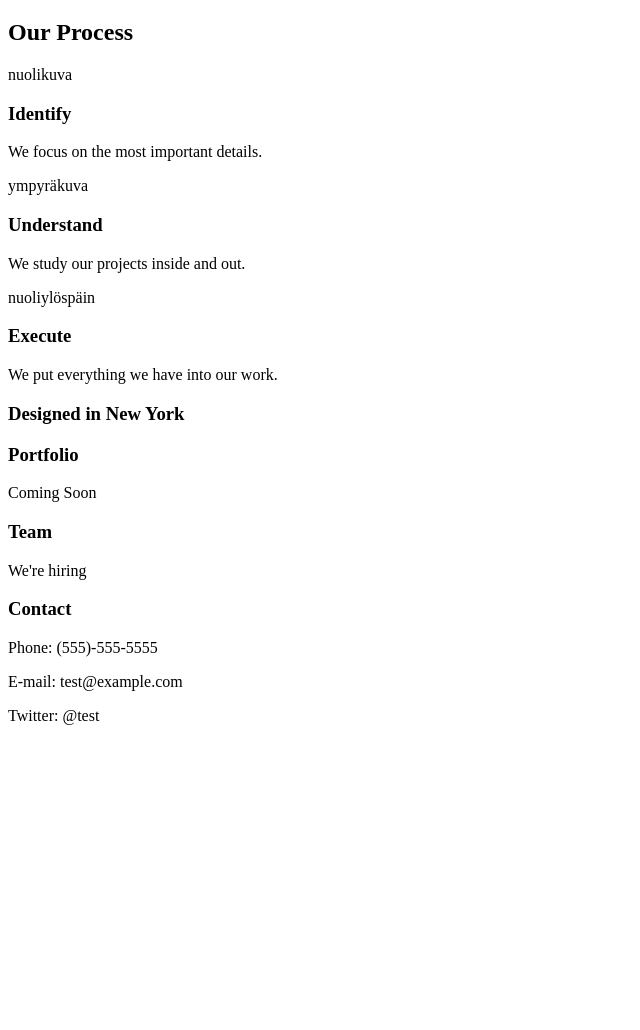
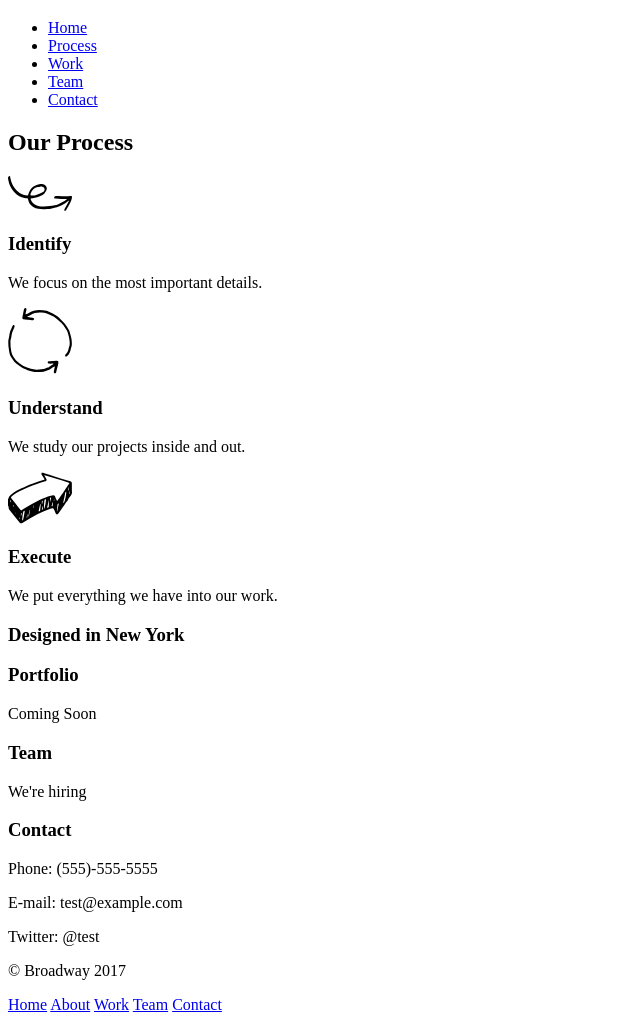
Before and after one commit to sinilandia/broadway, a plain HTML site: page index.html in a window 1280 px wide. Shown: the part 61-1091 px from the top of the page, without its empty margins (0-640 px from the left). Before the commit the page ends 802 px from the top, so only its background shows below. Drawn offline with Linux system fonts and the light colour scheme.

Commit message:
Adds pics and nav. Missing css.

```diff
--- a/index.html
+++ b/index.html
@@ -7,22 +7,33 @@
 <body>
 
 <!-- Top navigation -->
+	<div id="top">
 	<h1>Broadway Design</h1>
-	<!-- <nav>Home About Work etc</nav> -->
+
+	<nav>
+	<ul>
+		<li><a href="#top">Home</a></li>
+		<li><a href="#process">Process</a></li>
+		<li><a href="#portfolio">Work</a></li>
+		<li><a href="#team">Team</a></li>
+		<li><a href="#contact">Contact</a></li>
+	</ul>
+	</nav>
+	</div>
 
 
 <!-- Our process -->
-	<h2>Our Process</h2>
+	<h2 id="process">Our Process</h2>
 
-	<p>nuolikuva</p>
+	<p><img src="resources/images/identify.svg"></p>
 	<h3>Identify</h3>
 	<p>We focus on the most important details.</p>
 
-	<p>ympyräkuva</p>
+	<p><img src="resources/images/understand.svg"></p>
 	<h3>Understand</h3>
 	<p>We study our projects inside and out.</p>
 
-	<p>nuoliylöspäin</p>
+	<p><img src="resources/images/execute.svg"></p>
 	<h3>Execute</h3>
 	<p>We put everything we have into our work.</p>
 
@@ -30,20 +41,28 @@
 <!-- End -->
 	<h3 class="color">Designed in New York</h3>
 
-	<h3>Portfolio</h3>
+	<h3 id="portfolio">Portfolio</h3>
 	<p>Coming Soon</p>
 
-	<h3>Team</h3>
+	<h3 id="team">Team</h3>
 	<p>We're hiring</p>
 
-	<h3>Contact</h3>
+	<h3 id="contact">Contact</h3>
 	<p>Phone: (555)-555-5555</p>
 	<p>E-mail: test@example.com</p>
 	<p>Twitter: @test</p>
 
 
 <!-- Footer -->
-	<!-- <p>&copy; Broadway 2017 <nav> NAVIGAATIO SAMALLE VIIVALLE</nav></p> -->
+	<p class="footer">&copy; Broadway 2017
+	<nav>
+		<a href="#top">Home</a>
+		<a href="#process">About</a>
+		<a href="#portfolio">Work</a>
+		<a href="#team">Team</a>
+		<a href="#contact">Contact</a>
+	</nav>
+	</p>
 
 </body>
 </html>
```
